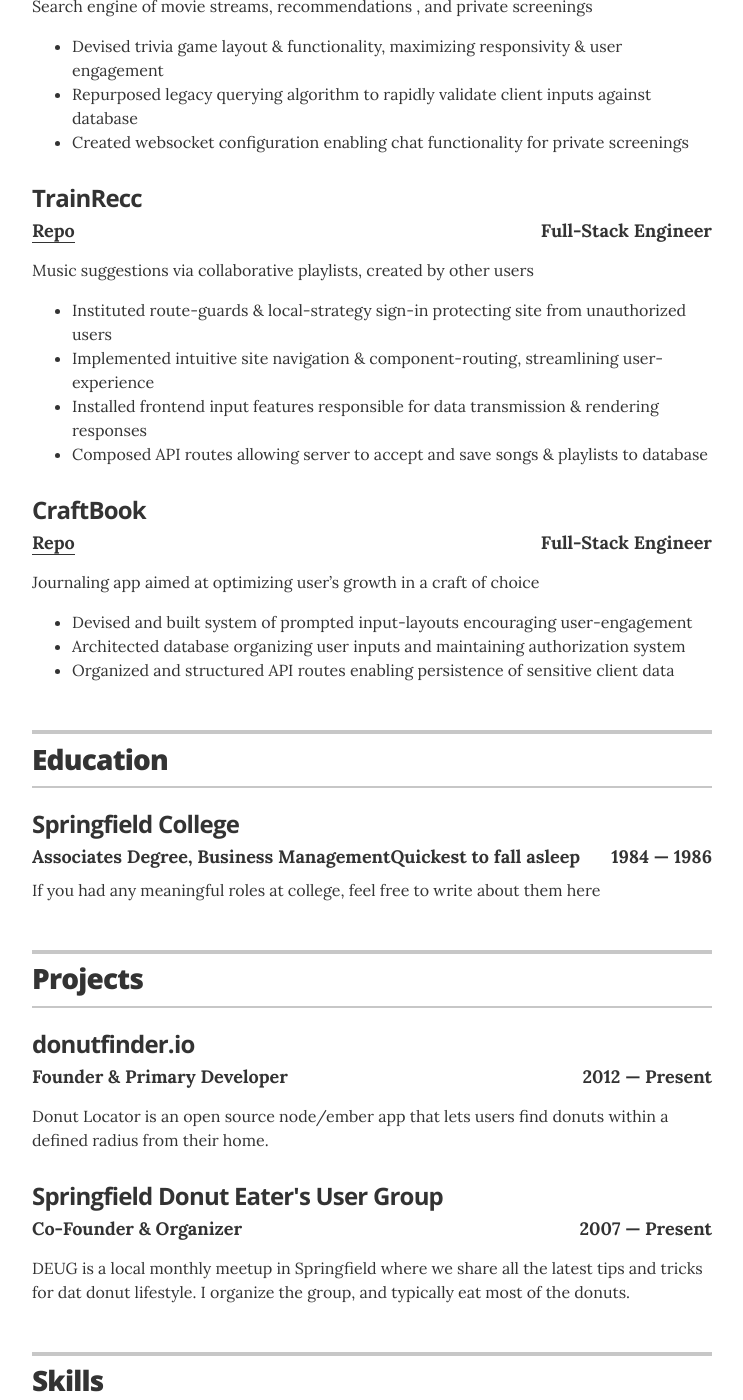
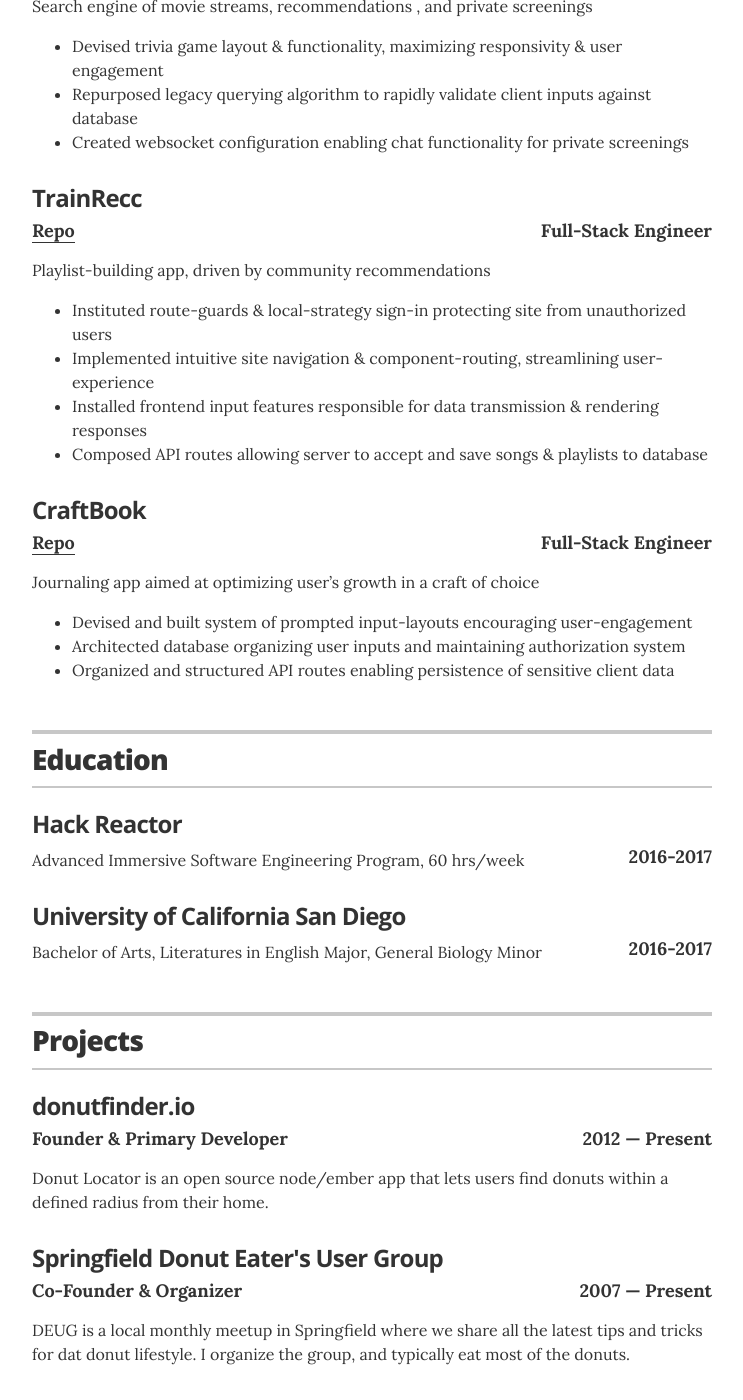
Before and after one commit to LeatherGreenGargoyle/leathergreengargoyle.github.io, a Jekyll site: the page built from index.html, in a window 1280 px wide and 1400 px high, scrolled down 1196 px. Shown: the whole window, without its empty margins (268-1011 px from the left). Built offline with Jekyll 4.4.1, drawn with Linux system fonts in a browser that asks for light colours.

Commit message:
add education

```diff
--- a/_data/education.yml
+++ b/_data/education.yml
@@ -1,6 +1,12 @@
 # Degree
-- degree: Associates Degree, Business Management
-  uni: Springfield College
-  year: 1984 &mdash; 1986
-  awards: Quickest to fall asleep
-  summary: If you had any meaningful roles at college, feel free to write about them here
+- degree:
+  uni: Hack Reactor
+  year: 2016-2017
+  awards:
+  summary: Advanced Immersive Software Engineering Program, 60 hrs/week
+# Degree
+- degree:
+  uni: University of California San Diego
+  year: 2016-2017
+  awards:
+  summary: Bachelor of Arts, Literatures in English Major, General Biology Minor
--- a/_data/experience.yml
+++ b/_data/experience.yml
@@ -16,7 +16,7 @@
 - company: TrainRecc
   position: <a href="https://github.com/LeatherGreenGargoyle/greenfield-trainRecc">Repo</a>
   duration:  Full-Stack Engineer
-  summary: Music suggestions via collaborative playlists, created by other users<ul><li>Instituted route-guards & local-strategy sign-in protecting site from unauthorized users</li><li>Implemented intuitive site navigation & component-routing, streamlining user-experience</li><li>Installed frontend input features responsible for data transmission & rendering responses</li><li>Composed API routes allowing server to accept and save songs & playlists to database</li></ul>
+  summary: Playlist-building app, driven by community recommendations<ul><li>Instituted route-guards & local-strategy sign-in protecting site from unauthorized users</li><li>Implemented intuitive site navigation & component-routing, streamlining user-experience</li><li>Installed frontend input features responsible for data transmission & rendering responses</li><li>Composed API routes allowing server to accept and save songs & playlists to database</li></ul>
 
 # Front Desk Attendant
 - company: CraftBook
```
